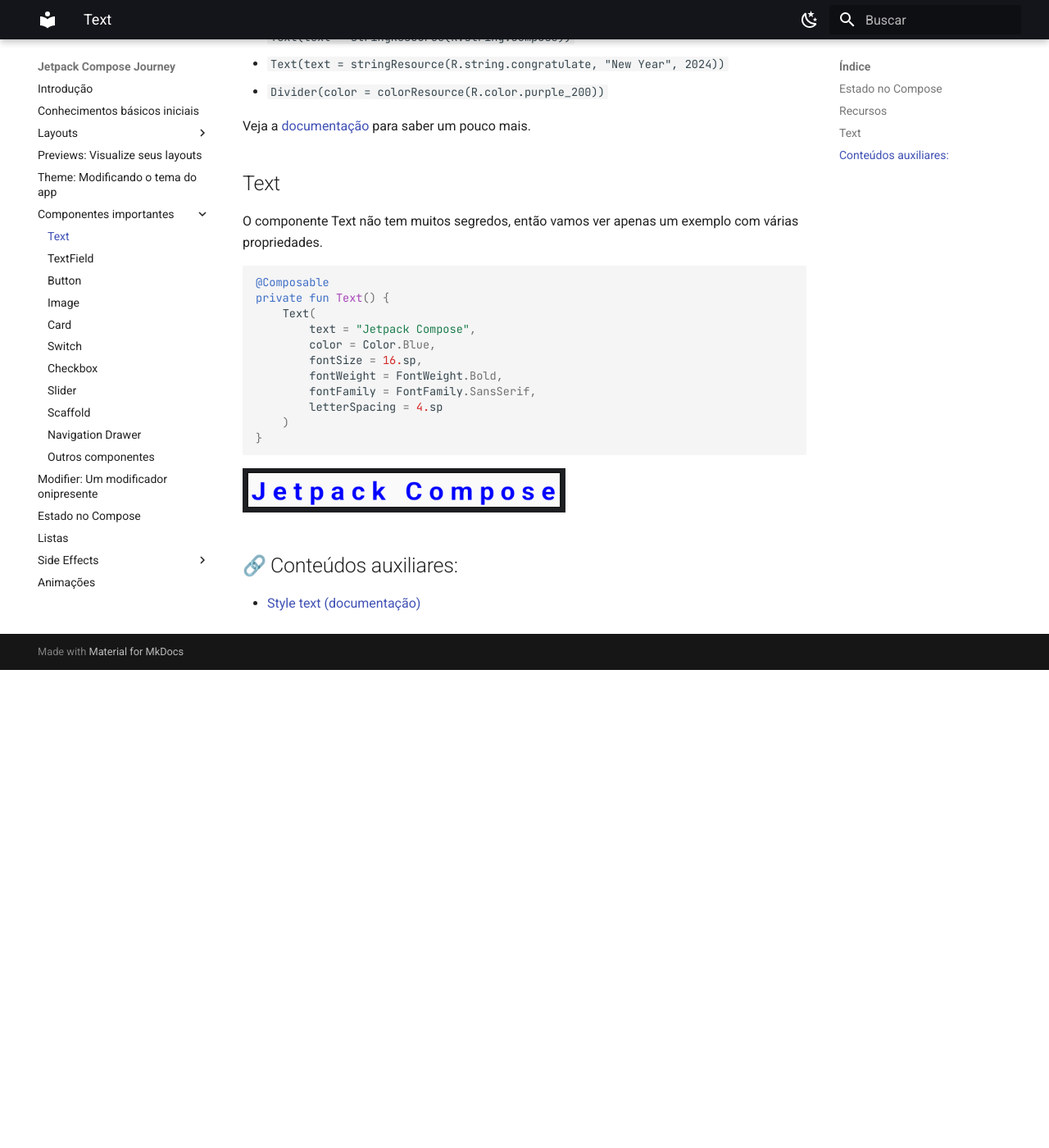
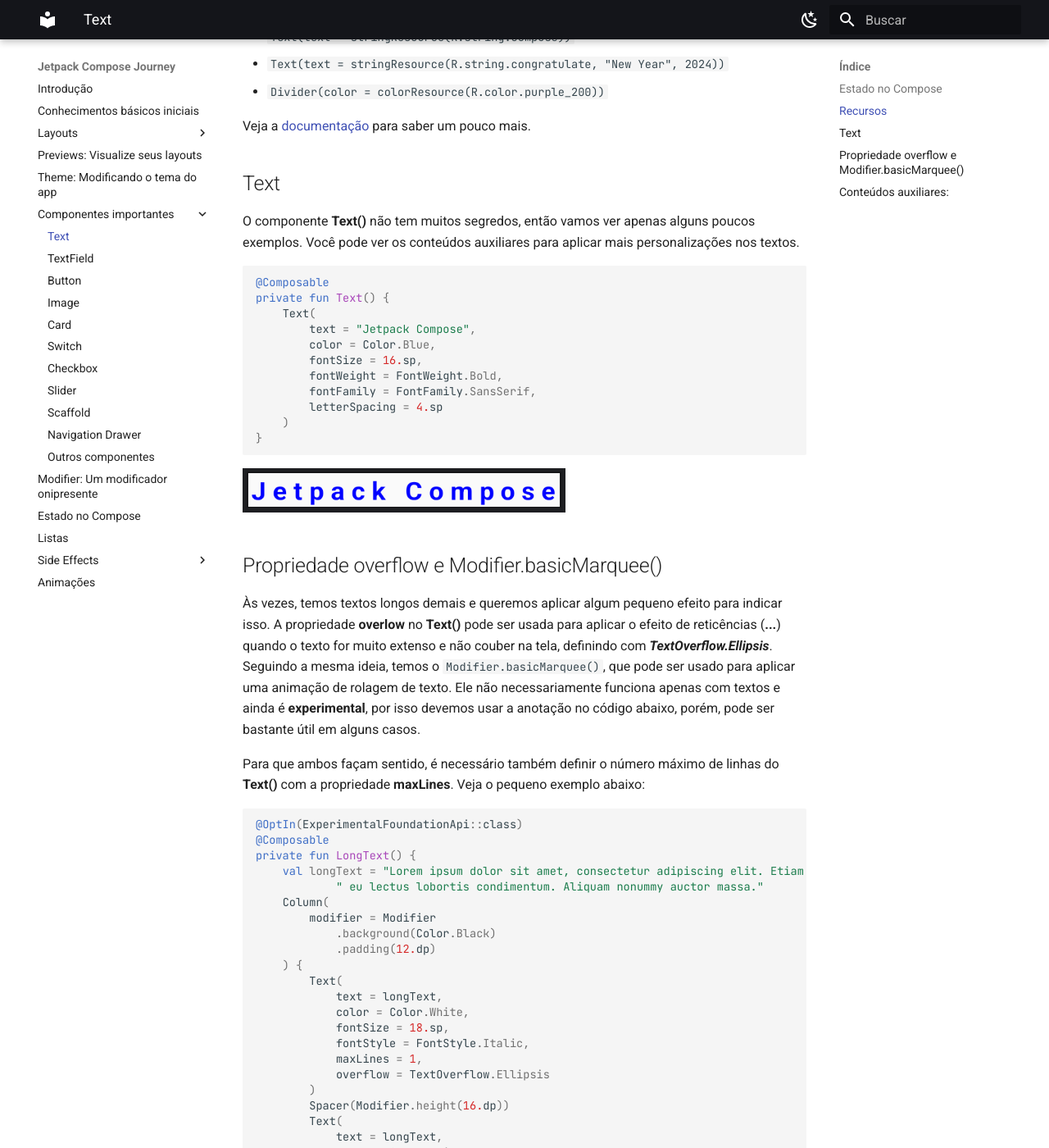
Before and after one commit to jsericksk/Jetpack-Compose-Journey, an MkDocs documentation site: the page built from docs/components/text.md, in a window 1280 px wide and 1400 px high, scrolled down 848 px. Shown: the whole window at 82% size. Built offline with MkDocs 1.6.1 and Material for MkDocs 9.7.7, drawn with Linux system fonts in a browser that asks for light colours; emoji names are drawn with the system emoji font; before the commit the page ends 1665 px from its top, so only the background shows below that; some of the changed text lies outside the part shown.

Commit message:
text.md atualizado

````diff
--- a/docs/components/text.md
+++ b/docs/components/text.md
@@ -6,7 +6,7 @@
 
 ## Estado no Compose
 
-Um conceito extremamente importante antes de aprendermos sobre os componentes é o conceito de **estado no Compose**. Há uma seção sobre isso mais a frente. Ela poderia ser facilmente uma das primeiras seções desse conteúdo, mas por questões de conveniência, eu preferi deixar ela um pouco para depois. Estando mais familiarizado com componentes, funções Composable e o mundo do Compose na prática com elementos visuais, acredito que fica mais fácil entender e absorver melhor a seção sobre estados. Se preferir, você pode lê-la antes de se introduzir nos componentes Composable.
+Um conceito extremamente importante antes de aprendermos sobre os componentes é o conceito de [**estado no Compose**](../state.md). Há uma seção sobre isso mais a frente. Ela poderia ser facilmente uma das primeiras seções desse conteúdo, mas por questões de conveniência, eu preferi deixar ela um pouco para depois. Estando mais familiarizado com componentes, funções Composable e o mundo do Compose na prática com elementos visuais, acredito que fica mais fácil entender e absorver melhor a seção sobre estados. Se preferir, você pode lê-la antes de se introduzir nos componentes Composable.
 
 ## Recursos
 
@@ -20,7 +20,7 @@
 
 ## Text
 
-O componente Text não tem muitos segredos, então vamos ver apenas um exemplo com várias propriedades.
+O componente **Text()** não tem muitos segredos, então vamos ver apenas alguns poucos exemplos. Você pode ver os conteúdos auxiliares para aplicar mais personalizações nos textos.
 
 ```kotlin
 @Composable
@@ -38,5 +38,47 @@
 
 ![Text](text/img-01.png)
 
+## Propriedade overflow e Modifier.basicMarquee()
+
+Às vezes, temos textos longos demais e queremos aplicar algum pequeno efeito para indicar isso. A propriedade **overlow** no **Text()** pode ser usada para aplicar o efeito de reticências (**...**) quando o texto for muito extenso e não couber na tela, definindo com ***TextOverflow.Ellipsis***. Seguindo a mesma ideia, temos o ```Modifier.basicMarquee()```, que pode ser usado para aplicar uma animação de rolagem de texto. Ele não necessariamente funciona apenas com textos e ainda é **experimental**, por isso devemos usar a anotação no código abaixo, porém, pode ser bastante útil em alguns casos.
+
+Para que ambos façam sentido, é necessário também definir o número máximo de linhas do **Text()** com a propriedade **maxLines**. Veja o pequeno exemplo abaixo:
+
+```kotlin
+@OptIn(ExperimentalFoundationApi::class)
+@Composable
+private fun LongText() {
+    val longText = "Lorem ipsum dolor sit amet, consectetur adipiscing elit. Etiam eget ligula" +
+            " eu lectus lobortis condimentum. Aliquam nonummy auctor massa."
+    Column(
+        modifier = Modifier
+            .background(Color.Black)
+            .padding(12.dp)
+    ) {
+        Text(
+            text = longText,
+            color = Color.White,
+            fontSize = 18.sp,
+            fontStyle = FontStyle.Italic,
+            maxLines = 1,
+            overflow = TextOverflow.Ellipsis
+        )
+        Spacer(Modifier.height(16.dp))
+        Text(
+            text = longText,
+            color = Color.White,
+            fontSize = 18.sp,
+            fontStyle = FontStyle.Italic,
+            maxLines = 1,
+            modifier = Modifier.basicMarquee()
+        )
+    }
+}
+```
+
+<img src="../text/img-02.gif" alt="LongText" width="80%" height="30%"/>
+
+- ```Modifier.basicMarquee()``` possui algumas propriedades interessantes, como mudar o número máximo de iterações, velocidade etc. No exemplo não definimos nenhuma delas para fins de conveniência, mas você pode explorar mais esse **modificador**.
+
 ## :link: Conteúdos auxiliares:
 - [Style text (documentação)](https://developer.android.com/jetpack/compose/text/style-text)
````
Also changed, not shown: docs/components/text/img-02.gif (added).
